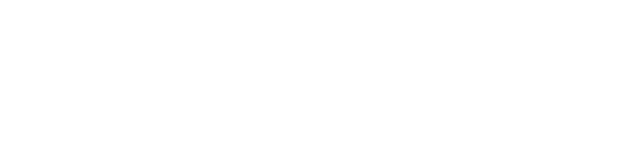
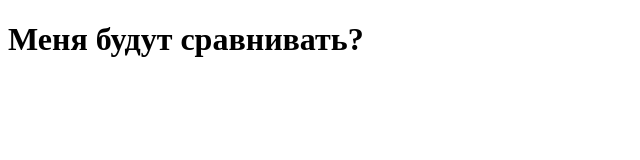
Before and after one commit to rmnkubyshkin/third-project, a plain HTML site: page index.html in a window 1280 px wide. Shown: the whole page, without its empty margins (0-640 px from the left). Drawn offline with Linux system fonts and the light colour scheme.

Commit message:
new h1 tag

```diff
--- a/index.html
+++ b/index.html
@@ -5,6 +5,9 @@
     <title>Document</title>
 </head>
 <body>
+  <h1>
+    Меня будут сравнивать?
+  </h1>
 
 </body>
 </html>
```
